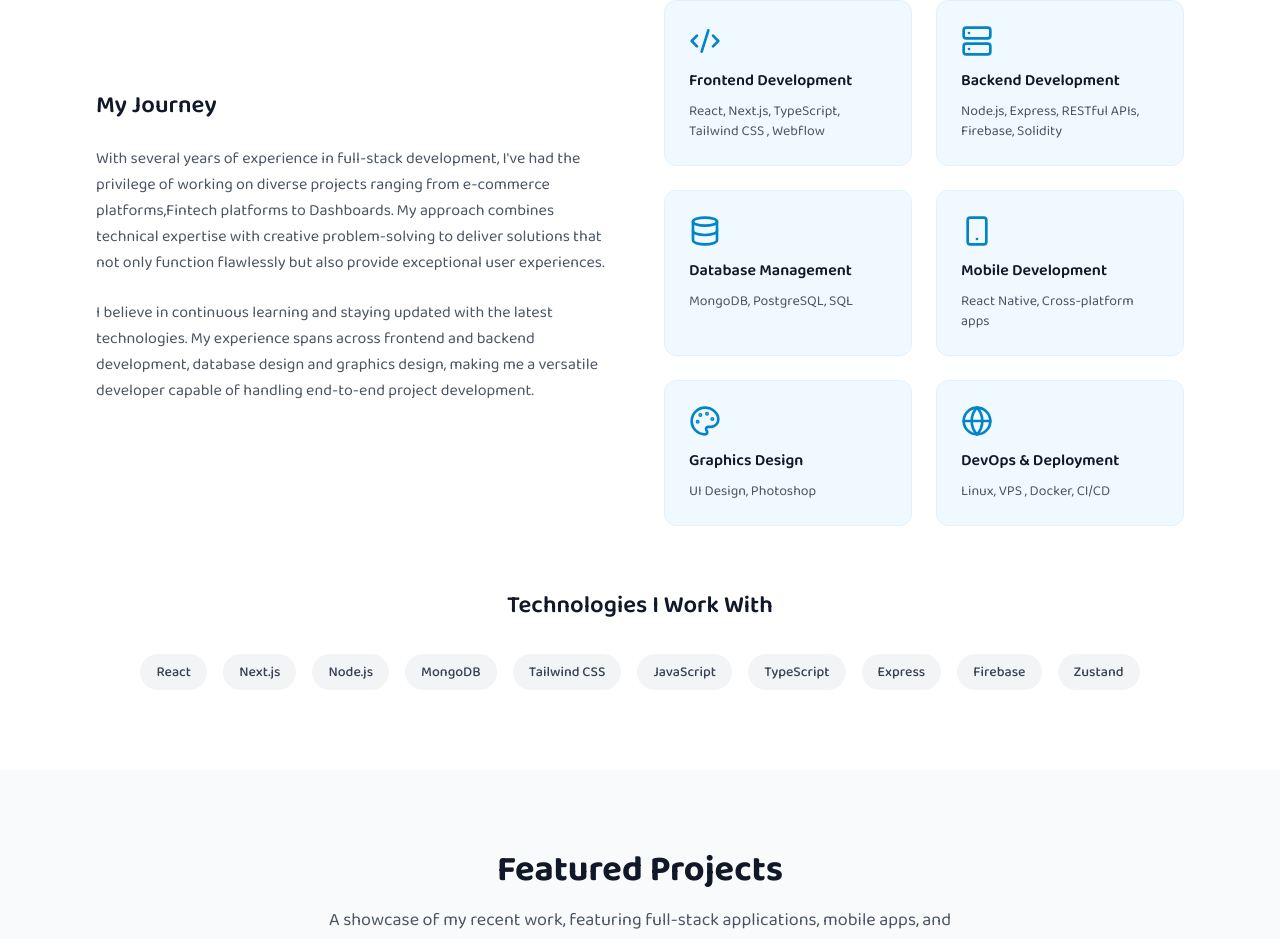
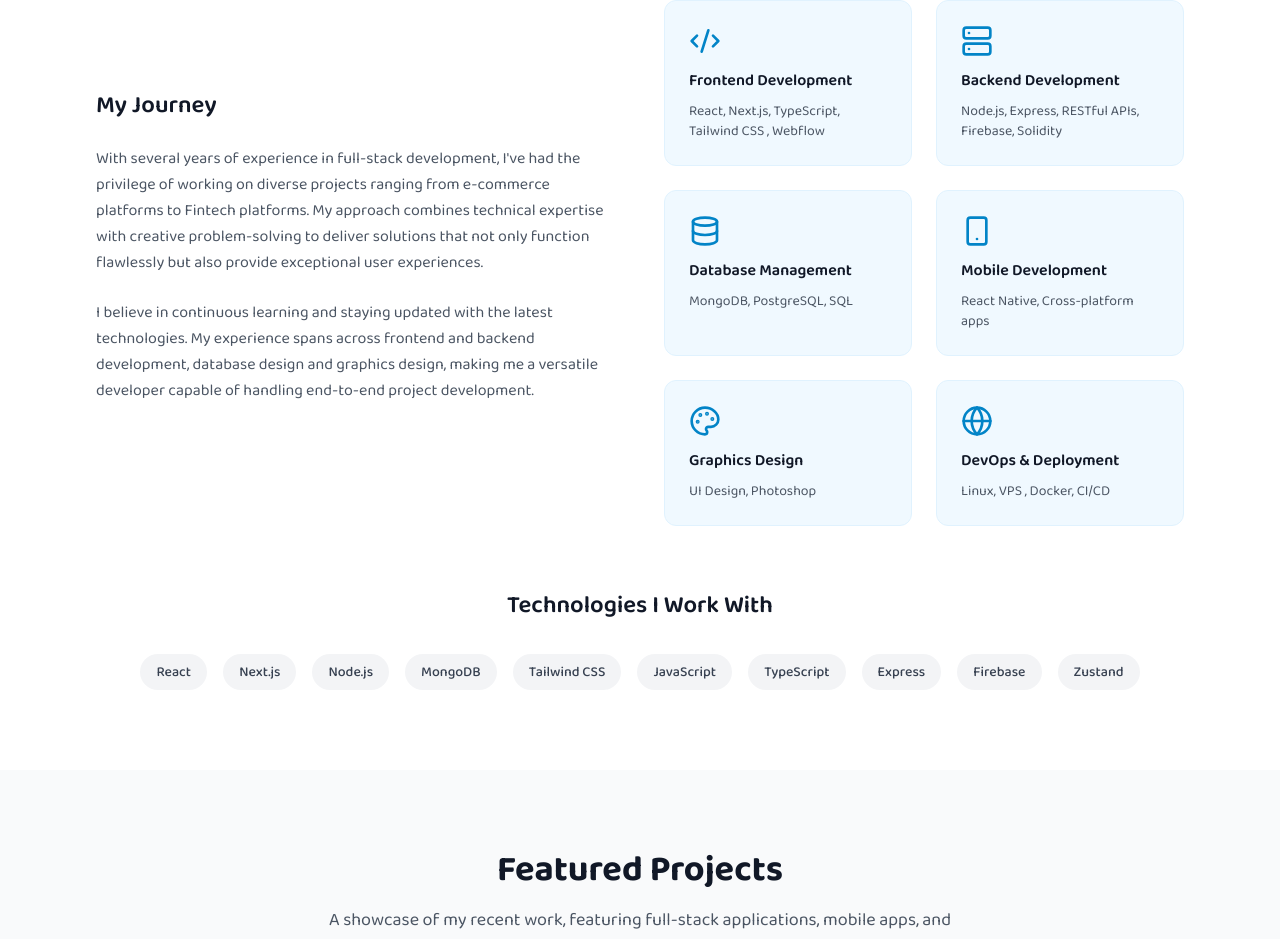
Before and after one commit to gideon211/myporfolio-main, a React (Vite) app: page / in a window 1280 px wide. Shown: the part 896-1835 px from the top of the page. Built offline with nearby package versions, Linux system fonts and the light colour scheme.

Commit message:
about me

```diff
--- a/src/App.tsx
+++ b/src/App.tsx
@@ -245,7 +245,7 @@ function App() {
               <p className="text-gray-600 mb-6 leading-relaxed">
                 With several years of experience in full-stack development, I've
                 had the privilege of working on diverse projects ranging from
-                e-commerce platforms,Fintech platforms to Dashboards. My approach combines technical expertise with
+                e-commerce platforms to Fintech platforms. My approach combines technical expertise with
                 creative problem-solving to deliver solutions that not only
                 function flawlessly but also provide exceptional user
                 experiences.
```
